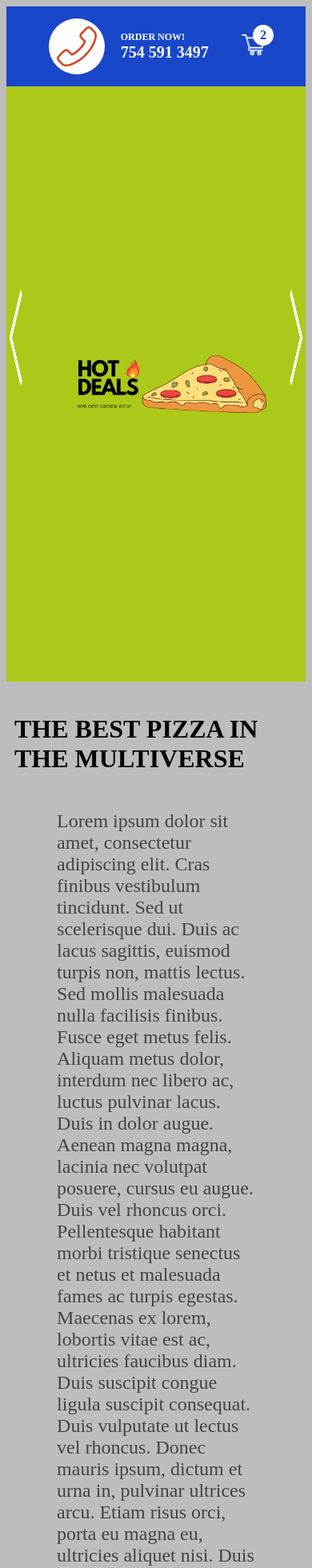
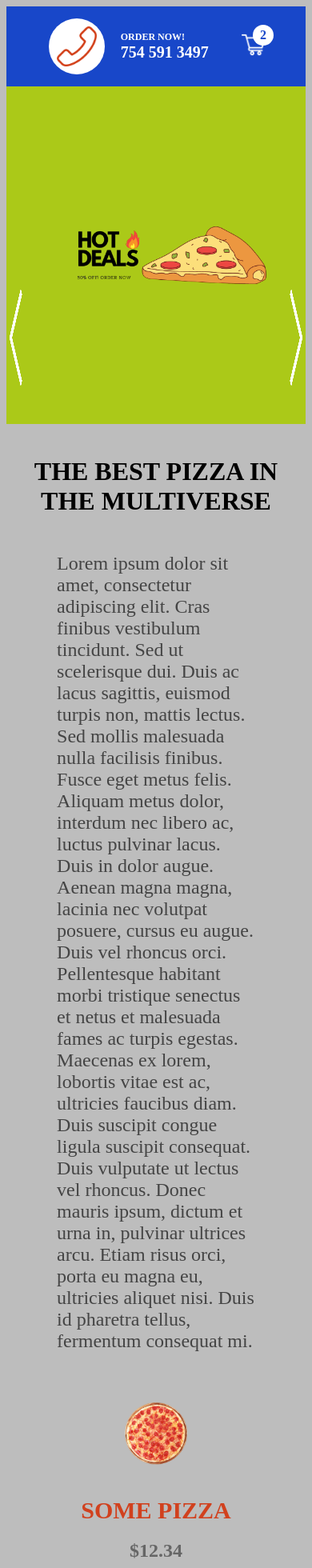
Before and after one commit to bengoh815/pizzaRestaurant, a Next.js app in the folder pizzarestaurant/: page / in a window 390 px wide. Shown: the top 1960 px of the page at 80% size. Built offline with nearby package versions, Linux system fonts and the light colour scheme.

Commit message:
putting media formats
should find better way to do so

```diff
--- a/pizzarestaurant/styles/Featured.module.css
+++ b/pizzarestaurant/styles/Featured.module.css
@@ -27,3 +27,9 @@
     height: 100%;
     position: relative;
 }
+
+@media screen and (max-width: 480px) {
+    .container {
+        height: 50vh;
+    }
+}
--- a/pizzarestaurant/styles/Footer.module.css
+++ b/pizzarestaurant/styles/Footer.module.css
@@ -32,3 +32,7 @@
 .motto {
     color: rgb(211, 211, 211);
 }
+
+@media screen and (max-width: 480px) {
+
+}
--- a/pizzarestaurant/styles/PizzaCard.module.css
+++ b/pizzarestaurant/styles/PizzaCard.module.css
@@ -30,3 +30,17 @@
     height: 30vw;
     position: relative;
 }
+
+@media screen and (max-width: 480px) {
+    .container {
+        width: 100%;
+    }
+
+    .title {
+        font-size: 30px;
+    }
+
+    .price, .desc{
+        font-size: 24px;
+    }
+}
--- a/pizzarestaurant/styles/PizzaList.module.css
+++ b/pizzarestaurant/styles/PizzaList.module.css
@@ -18,3 +18,14 @@
     justify-content: center;
     flex-wrap: wrap;
 }
+
+@media screen and (max-width: 480px) {
+    .title {
+        text-align: center;
+    }
+
+    .desc {
+        width: 90%;
+        text-align: center;
+    }
+}
```
